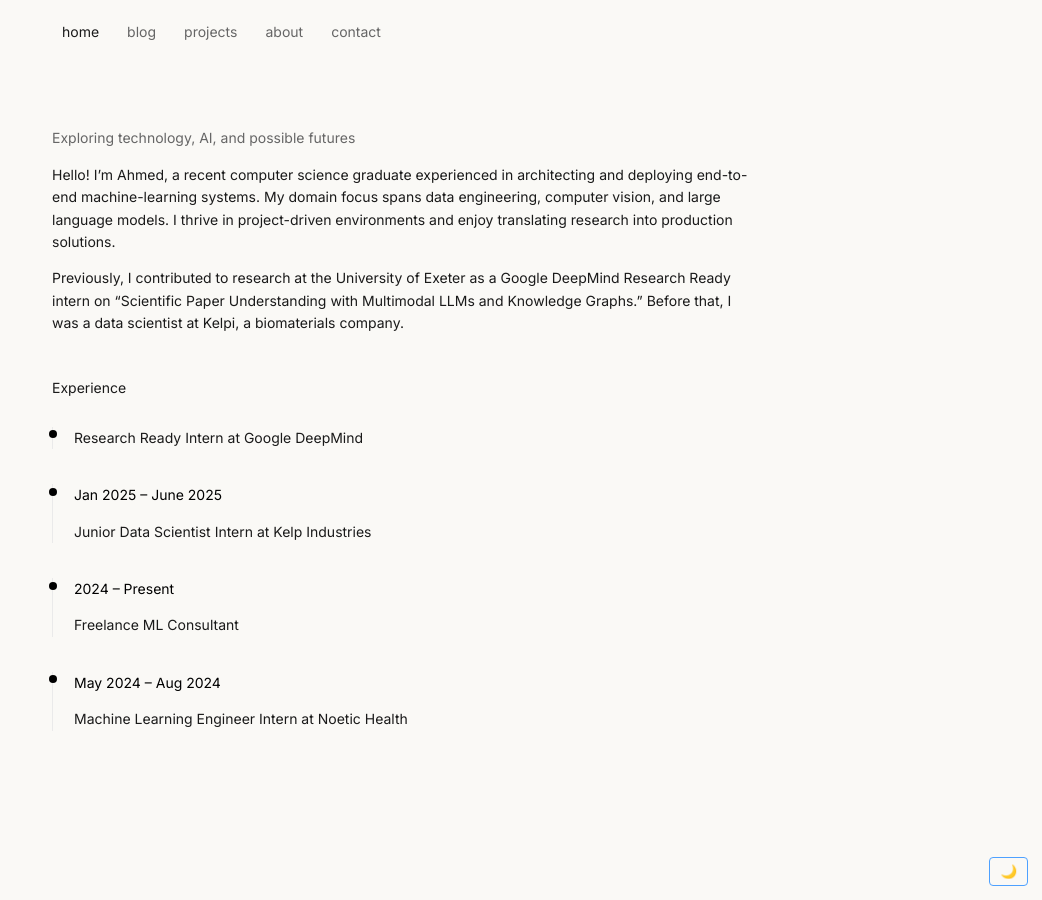
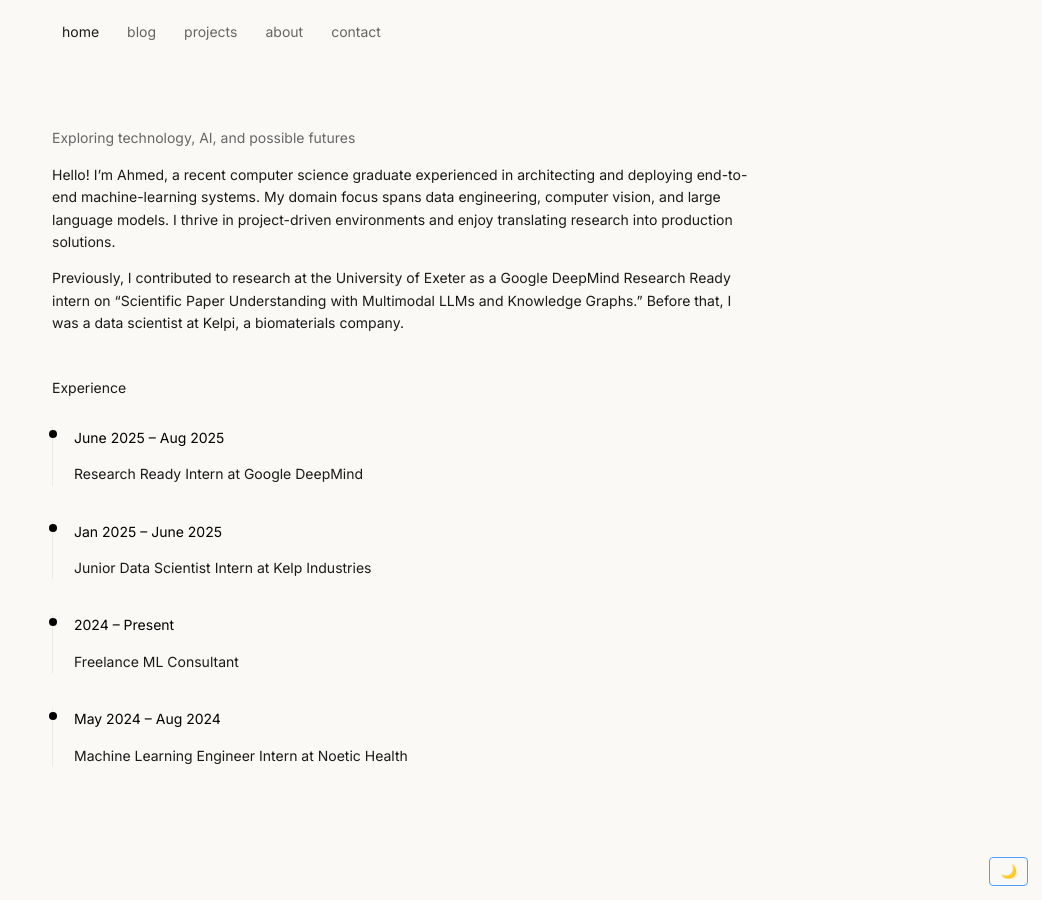
Before and after one commit to AMOHA-98/blogxyz, a Jekyll site: the page built from index.md, in a window 1280 px wide. Shown: the whole page, without its empty margins (238-1280 px from the left). Built offline with Jekyll 4.4.1, drawn with Linux system fonts in a browser that asks for light colours.

Commit message:
Enhance theme management and update styles for improved user experience
- Refactored theme management script to set the theme based on user preference or system settings.
- Added light and dark mode styles in custom.css for better visual consistency.
- Updated home layout to include the timeline date for the Research Ready Intern position at Google DeepMind.

```diff
--- a/_includes/head-custom.html
+++ b/_includes/head-custom.html
@@ -1,6 +1,13 @@
 <link href="https://fonts.googleapis.com/css2?family=Inter:wght@400;600&display=swap" rel="stylesheet">
 <script>
-  const storedTheme = localStorage.getItem('theme');
-  if (storedTheme) document.documentElement.setAttribute('data-theme', storedTheme);
+  (function() {
+    const storedTheme = localStorage.getItem('theme');
+    if (storedTheme) {
+      document.documentElement.setAttribute('data-theme', storedTheme);
+    } else {
+      const prefersDark = window.matchMedia && window.matchMedia('(prefers-color-scheme: dark)').matches;
+      document.documentElement.setAttribute('data-theme', prefersDark ? 'dark' : 'light');
+    }
+  })();
 </script>
 {% include mathjax.html %}
--- a/_layouts/home.html
+++ b/_layouts/home.html
@@ -14,6 +14,7 @@
   <h2>Experience</h2>
   <div class="timeline">
     <div class="timeline-item">
+      <span class="timeline-date">June 2025 – Aug 2025</span>
       <h3 class="timeline-title">Research Ready Intern at Google DeepMind</h3>
     </div>
 
--- a/assets/custom.css
+++ b/assets/custom.css
@@ -1,23 +1,38 @@
 @import url('https://fonts.googleapis.com/css?family=Inter:400,700&display=swap');
 
 :root {
+  /* Core palette */
   --primary-accent: #4ea1ff;
   --secondary-accent: #00FF7F;
   --primary-accent-rgb: 78, 161, 255;
   --secondary-accent-rgb: 0, 255, 127;
-  --background-gradient: linear-gradient(120deg, #0a0a0a 0%, #111827 100%);
-  --container-bg: rgba(20, 20, 20, 0.85);
+
+  /* Light mode defaults */
+  --bg-color: #faf9f6;
+  --text-color: #1a1a1a;
+  --accent-color: #666666;
+  --card-bg: #faf9f6;
+  --border-color: #eaeaea;
+  --hover-bg: #f0ede6;
+  --muted-text: #666666;
+  --light-text: #999999;
 }
 
-[data-theme='light'] {
-  --background-gradient: linear-gradient(120deg, #faf9f6 0%, #f0ede6 100%);
-  --container-bg: rgba(250, 249, 246, 0.9);
+[data-theme='dark'] {
+  --bg-color: #0a0a0a;
+  --text-color: #e5e5e5;
+  --accent-color: #888888;
+  --card-bg: #0a0a0a;
+  --border-color: #222222;
+  --hover-bg: #111111;
+  --muted-text: #888888;
+  --light-text: #666666;
 }
 
 body {
   font-family: 'Inter', 'Segoe UI', Arial, sans-serif;
   font-size: 14px;
-  background: #faf9f6;
+  background: var(--bg-color);
   color: var(--text-color);
   letter-spacing: normal;
   position: relative;
@@ -152,7 +167,7 @@
 /* Minimalist scrollbar */
 ::-webkit-scrollbar {
   width: 8px;
-  background: #111;
+  background: var(--bg-color);
 }
 ::-webkit-scrollbar-thumb {
   background: var(--primary-accent);
```
